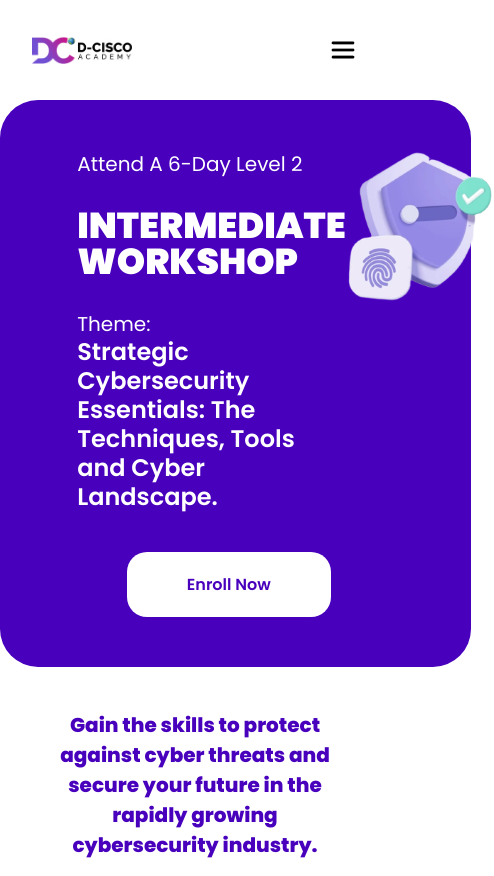
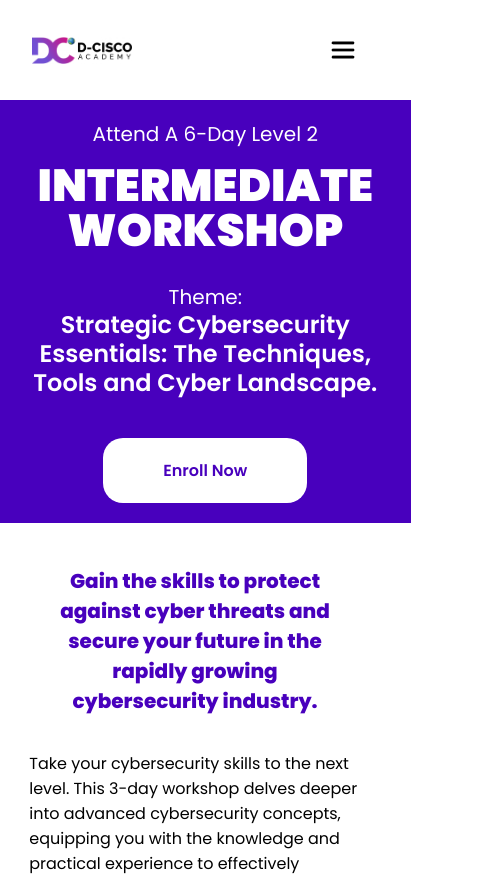
Before and after one commit to Stray-Tech/D-Cisco_Academy, a website: page cybersecurity.html in a window 390 px wide. Shown: the top 876 px of the page, 494 px wide, since content can reach past the window. Drawn offline with Linux system fonts and the light colour scheme.

Commit message:
Adjusted mobile responsiveness.

```diff
--- a/assets/css/cybersecurity.css
+++ b/assets/css/cybersecurity.css
@@ -7,7 +7,7 @@
   display: flex;
   align-items: start;
   border-radius: 38px;
-    background-color: #4800BD;
+  background-color: #4800bd;
   padding: 50px;
 }
 
@@ -21,7 +21,8 @@
   object-fit: contain;
 }
 
-#hero-text h1, #hero-text h3 {
+#hero-text h1,
+#hero-text h3 {
   color: white;
   margin: 0;
 }
@@ -46,13 +47,12 @@
 }
 
 @media (max-width: 1024px) {
-
   #hero-wrapper {
     max-width: 85%;
   }
 
   #hero-image {
-        width: 100%;
+    width: 40%;
     margin-top: 20px;
   }
 
@@ -78,80 +78,81 @@
   margin-top: 40px;
 }
 
-.purple-button{
-    background-color: #4800BD;
+.purple-button {
+  background-color: #4800bd;
   color: white;
   margin-bottom: 3rem;
-    &:active{
+  &:active {
     background-color: #6200ff;
   }
 }
 
-main{
+main {
   display: flex;
   flex-direction: column;
   align-items: center;
-    & #accreditation{
+  & #accreditation {
     justify-content: center;
     margin: 1rem 0;
     display: flex;
     flex-direction: row;
     width: 66%;
 
-        & p{
+    & p {
       font-size: 28px;
       font-weight: 400;
       color: black;
     }
   }
-    & #slogan{
+  & #slogan {
     font-size: 36px;
     font-weight: 900;
     width: 75%;
     margin: 0;
   }
-    #sales-pitch, #sales-pitch * {
+  #sales-pitch,
+  #sales-pitch * {
     width: 85%;
     margin: 1.5rem 0;
     font-size: 24px;
     font-weight: 400;
     color: black;
-        ul{
+    ul {
       padding-inline-start: 120px;
       width: 90%;
-            li{
+      li {
         width: 100%;
       }
-            & :last-child{
+      & :last-child {
         margin-bottom: 0;
       }
     }
   }
-    #sales-pitch{
+  #sales-pitch {
     /* justify-content: center; */
     margin-bottom: 0;
   }
-    #summary{
-        display:flex;
-        background-color: #FF8DEB12;
+  #summary {
+    display: flex;
+    background-color: #ff8deb12;
     flex-direction: column;
     align-items: center;
     width: 100%;
     list-style-position: inside;
     text-align: center;
     line-height: 180%;
-        h4{
+    h4 {
       font-size: 24px;
       font-weight: 800;
       color: black;
       margin-bottom: 0;
     }
-        ul li{
+    ul li {
       color: black;
     }
   }
-    #finishing-statement{
-        color: #C11B8F;
+  #finishing-statement {
+    color: #c11b8f;
     text-align: center;
     font-size: 24px;
     width: 85%;
@@ -159,68 +160,74 @@ main{
 }
 
 @media (max-width: 760px) {
-    body{
+  body {
     gap: 2rem;
   }
-    #hero-wrapper{
-        max-width: 100vw;
+  #hero-wrapper {
+    max-width: 100%;
   }
-    #hero{
+  #hero {
     width: 95vw;
-        #hero-image{
+    padding: 20px;
+    text-align: center;
+    border-radius: 0;
+
+    #hero-image {
       display: none;
     }
-        #hero-text{
-            h1{
-                margin-left: 1.7rem;
-                font-size: 36px;
+    #hero-text {
+      h1 {
+        font-size: 45px;
+        padding-top: 15px;
       }
-            h3{
-                margin-left: 1.7rem;
+      h3 {
         font-size: 20px;
       }
-            button{
-                margin-left: 4.8rem;
+
+      .enroll-button {
+        margin-top: 40px;
+        margin-left: 0;
       }
     }
   }
   main {
-        #accreditation{
+    #accreditation {
       display: none;
     }
-        #slogan{
+    #slogan {
       font-size: 20px;
       font-weight: 800;
       text-align: center;
       margin-top: 0.7rem;
     }
-        #sales-pitch{
+    #sales-pitch {
       font-size: 16px;
       margin-top: 2.2rem;
     }
-        #sales-pitch, #sales-pitch * {
+    #sales-pitch,
+    #sales-pitch * {
       font-size: 16px;
       font-weight: 400;
       color: black;
-            ul{
+      ul {
         padding-inline-start: 40px;
         width: 80%;
       }
     }
-        #summary{
-            h4{
+    #summary {
+      h4 {
         margin-top: 1rem;
       }
-            ul{
+      ul {
         width: 80%;
         padding: 0;
-                li{
+        li {
           font-size: 15px;
           font-weight: 400;
         }
       }
     }
-        #finishing-statement{
+    #finishing-statement {
       font-size: 16px;
       padding: 2rem 0;
       margin-bottom: 0;
@@ -231,10 +238,10 @@ main{
     } */
 }
 
-@media (max-width: 380px){
-    #hero{
-        #hero-text{
-            button{
+@media (max-width: 380px) {
+  #hero {
+    #hero-text {
+      button {
         margin-left: 3.5rem;
       }
     }
--- a/cybersecurity.html
+++ b/cybersecurity.html
@@ -57,7 +57,7 @@
                     </h3>
                     <button class="enroll-button">Enroll Now</button>
                 </div>
-                <img class="hero-image" src="./assets/images/image 12.png" alt="thumbprint-and-shield">
+                <img id="hero-image" src="./assets/images/image 12.png" alt="thumbprint-and-shield">
             </div>
         </div>
     </header>
```
Lines whose indentation alone changed are shown as unchanged.
